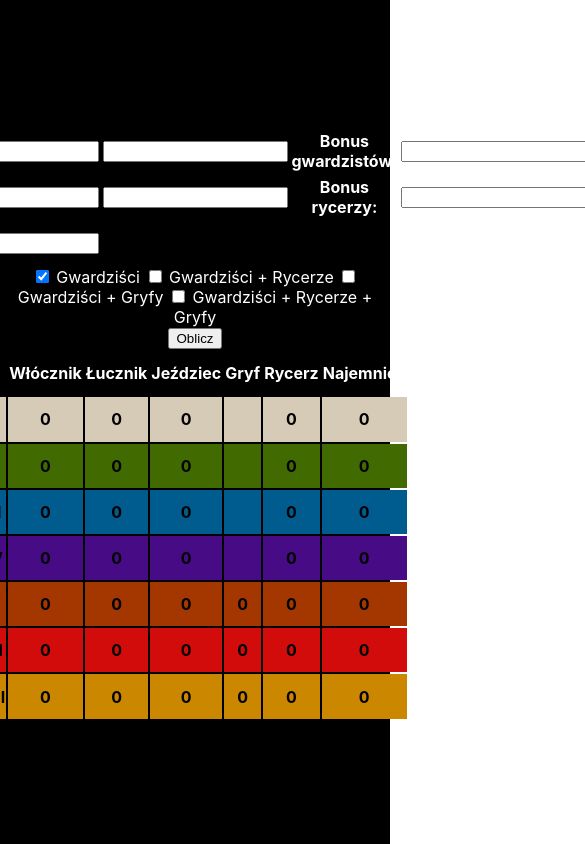
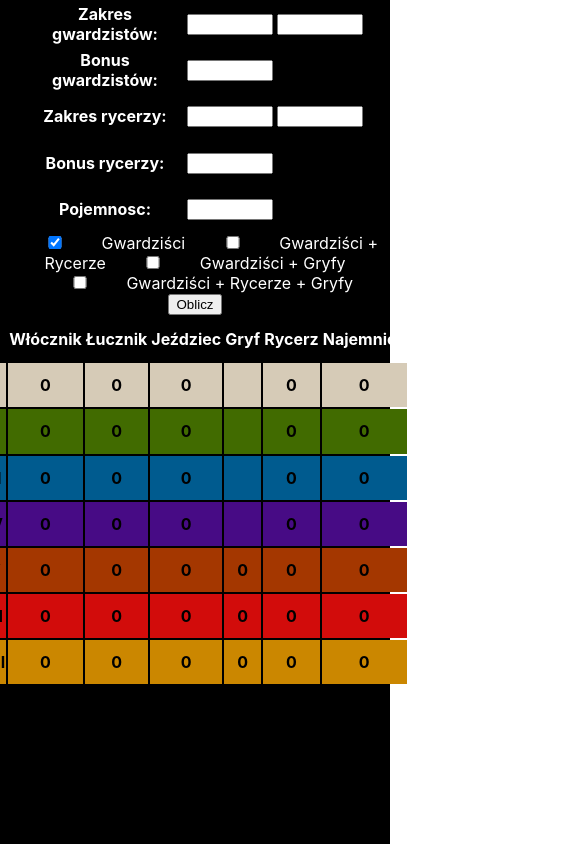
Before and after one commit to przemekpia/TBCalculator, a React (Create React App) app: page / in a window 390 px wide. Shown: the whole page, 585 px wide, since content can reach past the window. Built offline with nearby package versions, Linux system fonts and the light colour scheme.

Commit message:
mobile input div responsiveness

```diff
--- a/src/App.css
+++ b/src/App.css
@@ -32,8 +32,37 @@ th {
   width: 10vw;
   height: 5vh;
 }
+.inputDesktop {
+  display: flex;
+  align-items: center;
+  justify-content: center;
+  padding-top: 15vh;
+}
 
+.inputMobile {
+  display: none;
+  align-items: center;
+  justify-content: center;
+}
 
+.App {
+  background-color: black;
+  height: 100vh;
+  width: 100vw;
+  color: white;
+}
+
+@media only screen and (max-width: 768px) {
+  .inputDesktop {
+    display: none;
+  }
+  .inputMobile {
+    display: flex;
+  }
+  input {
+    width: 20vw;
+  }
+}
 
 @keyframes App-logo-spin {
   from {
--- a/src/App.js
+++ b/src/App.js
@@ -327,17 +327,11 @@ function App() {
                 } else {
                   let min = size[i - 1][0] * HP[i - 1][0];
                   for (let k = 1; k <= 2; k++) {
-                                        if (
-                                            min >
-                                            size[i - 1][k] * HP[i - 1][k]
-                                        ) {
+                    if (min > size[i - 1][k] * HP[i - 1][k]) {
                       min = size[i - 1][k] * HP[i - 1][k];
                     }
                   }
-                                    if (
-                                        min * ratio >
-                                        size[i][j] * HP[i][j] * key
-                                    ) {
+                  if (min * ratio > size[i][j] * HP[i][j] * key) {
                     size[i][j]++;
                     iter = iter + command[i][j];
                     break chunkLoop;
@@ -353,8 +347,7 @@ function App() {
                 } else {
                   if (
                     size[i][j] * command[i][j] <
-                                            size[i][j - 1] *
-                                                command[i][j - 1] &&
+                      size[i][j - 1] * command[i][j - 1] &&
                     iter + command[i][j] <= P
                   ) {
                     size[i][j]++;
@@ -396,76 +389,82 @@ function App() {
   };
 
   return (
-        <div
-            className="App"
-            style={{
-                backgroundColor: "black",
-                height: "100vh",
-                width: "100vw",
-                color: "white",
-            }}
-        >
-            <div
-                style={{
-                    display: "flex",
-                    alignItems: "center",
-                    justifyContent: "center",
-                    paddingTop: "15vh",
-                }}
-            >
+    <div className="App">
+      <div className="inputDesktop">
         <table>
           <tbody>
             <tr>
               <th>Zakres gwardzistów:</th>
               <th>
-                                <input
-                                    value={ZGB}
-                                    onChange={handleZGBInputChange}
-                                ></input>
+                <input value={ZGB} onChange={handleZGBInputChange}></input>
               </th>
               <th>
-                                <input
-                                    value={ZGL}
-                                    onChange={handleZGLInputChange}
-                                ></input>
+                <input value={ZGL} onChange={handleZGLInputChange}></input>
               </th>
               <th>Bonus gwardzistów:</th>
               <th>
-                                <input
-                                    value={BG}
-                                    onChange={handleBGInputChange}
-                                ></input>
+                <input value={BG} onChange={handleBGInputChange}></input>
               </th>
             </tr>
             <tr>
               <th>Zakres rycerzy:</th>
               <th>
-                                <input
-                                    value={ZRB}
-                                    onChange={handleZRBInputChange}
-                                ></input>
+                <input value={ZRB} onChange={handleZRBInputChange}></input>
               </th>
               <th>
-                                <input
-                                    value={ZRL}
-                                    onChange={handleZRLInputChange}
-                                ></input>
+                <input value={ZRL} onChange={handleZRLInputChange}></input>
               </th>
               <th>Bonus rycerzy:</th>
               <th>
-                                <input
-                                    value={BR}
-                                    onChange={handleBRInputChange}
-                                ></input>
+                <input value={BR} onChange={handleBRInputChange}></input>
               </th>
             </tr>
             <tr>
               <th>Pojemnosc:</th>
               <th>
-                                <input
-                                    value={P}
-                                    onChange={handlePInputChange}
-                                ></input>
+                <input value={P} onChange={handlePInputChange}></input>
+              </th>
+            </tr>
+          </tbody>
+        </table>
+      </div>
+      <div className="inputMobile">
+        <table>
+          <tbody>
+            <tr>
+              <th style={{width:"40vw"}}>Zakres gwardzistów:</th>
+              <th>
+                <input value={ZGB} onChange={handleZGBInputChange}></input>
+              </th>
+              <th>
+                <input value={ZGL} onChange={handleZGLInputChange}></input>
+              </th>
+            </tr>
+            <tr>
+              <th>Bonus gwardzistów:</th>
+              <th>
+                <input value={BG} onChange={handleBGInputChange}></input>
+              </th>
+            </tr>
+
+            <tr>
+              <th>Zakres rycerzy:</th>
+              <th>
+                <input value={ZRB} onChange={handleZRBInputChange}></input>
+              </th>
+              <th>
+                <input value={ZRL} onChange={handleZRLInputChange}></input>
+              </th>
+              </tr>
+              <tr><th>Bonus rycerzy:</th>
+              <th>
+                <input value={BR} onChange={handleBRInputChange}></input>
+              </th></tr>
+
+            <tr>
+              <th>Pojemnosc:</th>
+              <th>
+                <input value={P} onChange={handlePInputChange}></input>
               </th>
             </tr>
           </tbody>
```
Lines whose indentation alone changed are shown as unchanged.
